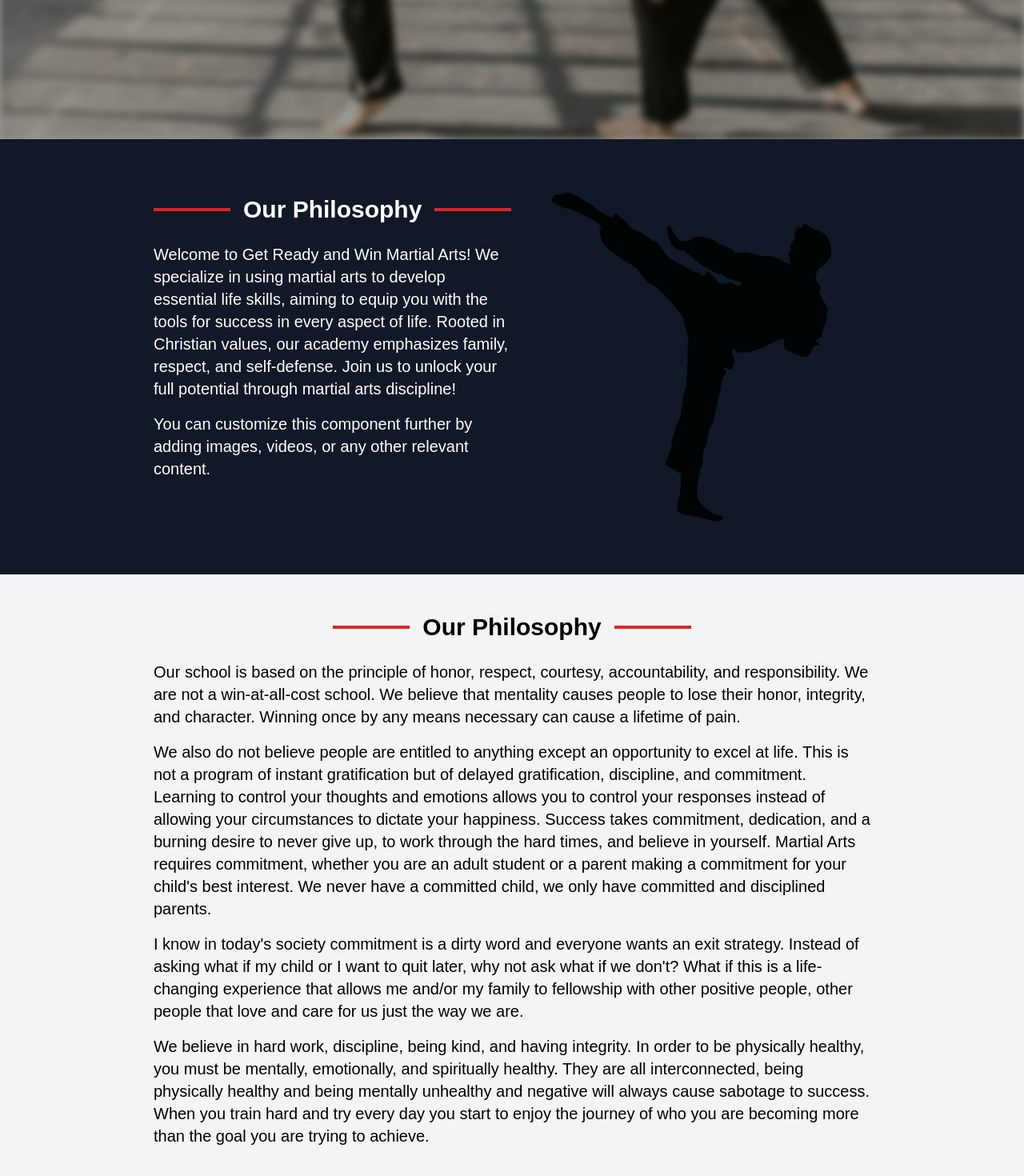
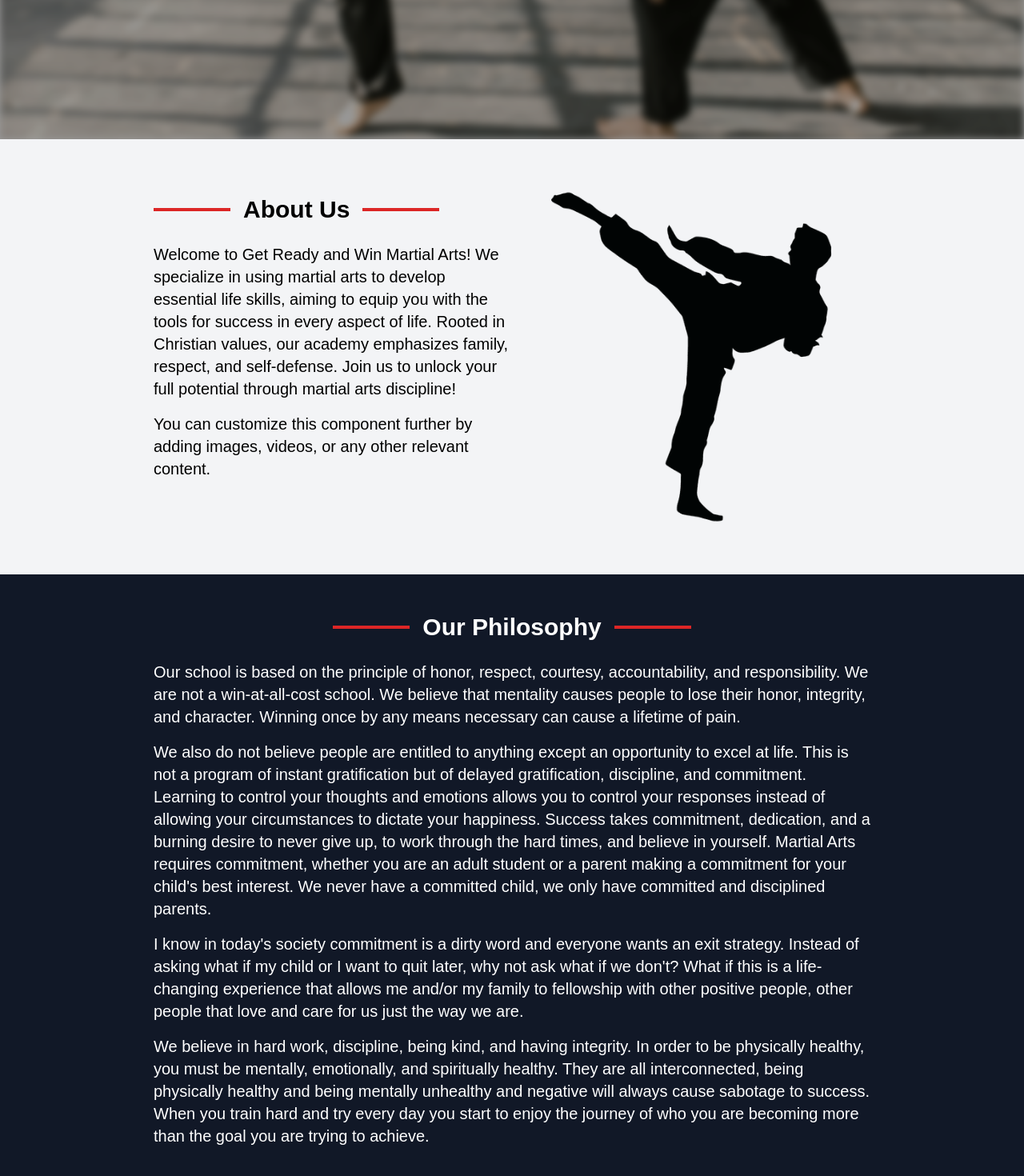
Before and after one commit to DylanWDev/GetRaw-Martial-Arts, a Next.js app: page / in a window 1280 px wide. Shown: the part 626-2096 px from the top of the page at 80% size. Built offline with nearby package versions, Linux system fonts and the light colour scheme.

Commit message:
changed colors around

```diff
--- a/src/app/page.js
+++ b/src/app/page.js
@@ -42,14 +42,14 @@ const LandingContent = () => {
 
 const PhilosophySection = () => {
   return (
-    <section className="py-12 px-4 sm:px-12 bg-gray-100 flex justify-center">
+    <section className="py-12 px-4 sm:px-12 bg-gray-900 flex justify-center">
       <div className="flex flex-col items-center">
-        <div className="flex flex-row items-center mb-6">
+        <div className="flex flex-row items-center mb-6 text-white">
           <hr className="border-2 border-red-600 w-16 sm:w-24"></hr>
           <h2 className="text-2xl sm:text-3xl font-bold relative mx-4">Our Philosophy</h2>
           <hr className="border-2 border-red-600 w-16 sm:w-24"></hr>
         </div>
-        <div className="max-w-4xl">
+        <div className="max-w-4xl text-white">
           <p className="text-base sm:text-lg md:text-xl lg:text-lg xl:text-xl mb-4">
             Our school is based on the principle of honor, respect, courtesy,
             accountability, and responsibility. We are not a win-at-all-cost
@@ -96,19 +96,19 @@ const PhilosophySection = () => {
 
 const About = () => {
   return (
-    <section className="py-12 px-4 sm:px-12 bg-gray-900">
+    <section className="py-12 px-4 sm:px-12 bg-gray-100 ">
       <div className="max-w-4xl mx-auto flex flex-col sm:flex-row items-center">
         <div className="w-full sm:w-1/2 mb-8">
           <div className="flex flex-col items-center sm:items-start">
-            <div className="flex flex-row items-center mb-6 text-white">
+            <div className="flex flex-row items-center mb-6 text-black">
               <hr className="border-2 border-red-600 w-16 sm:w-24"></hr>
-              <h2 className="text-2xl sm:text-3xl font-bold relative mx-4">Our Philosophy</h2>
+              <h2 className="text-2xl sm:text-3xl font-bold relative mx-4">About Us</h2>
               <hr className="border-2 border-red-600 w-16 sm:w-24"></hr>
             </div>
-            <p className="text-base sm:text-lg md:text-xl lg:text-lg xl:text-xl mb-4 text-white">
+            <p className="text-base sm:text-lg md:text-xl lg:text-lg xl:text-xl mb-4 text-black">
             Welcome to Get Ready and Win Martial Arts! We specialize in using martial arts to develop essential life skills, aiming to equip you with the tools for success in every aspect of life. Rooted in Christian values, our academy emphasizes family, respect, and self-defense. Join us to unlock your full potential through martial arts discipline!
             </p>
-            <p className="text-base sm:text-lg md:text-xl lg:text-lg xl:text-xl mb-4 text-white">
+            <p className="text-base sm:text-lg md:text-xl lg:text-lg xl:text-xl mb-4 text-black">
               You can customize this component further by adding images, videos, or any other relevant content.
             </p>
           </div>
```
